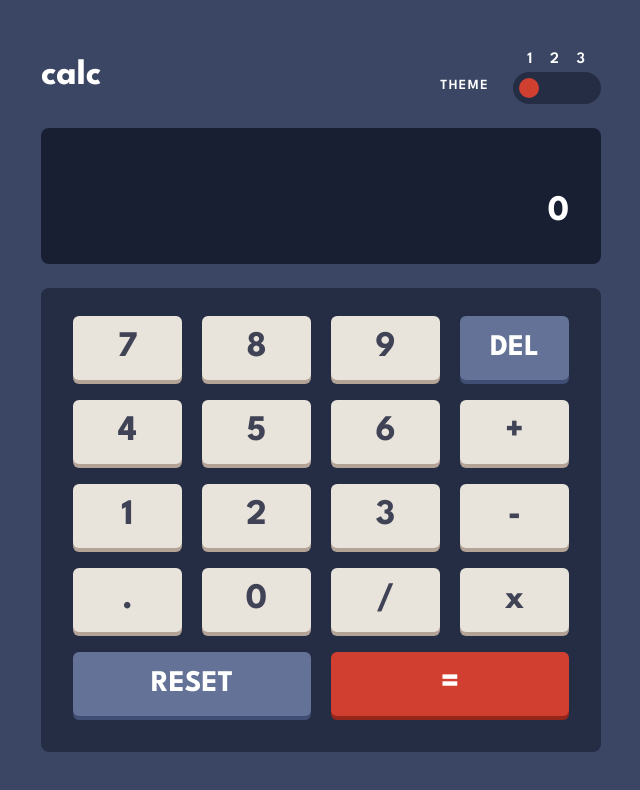
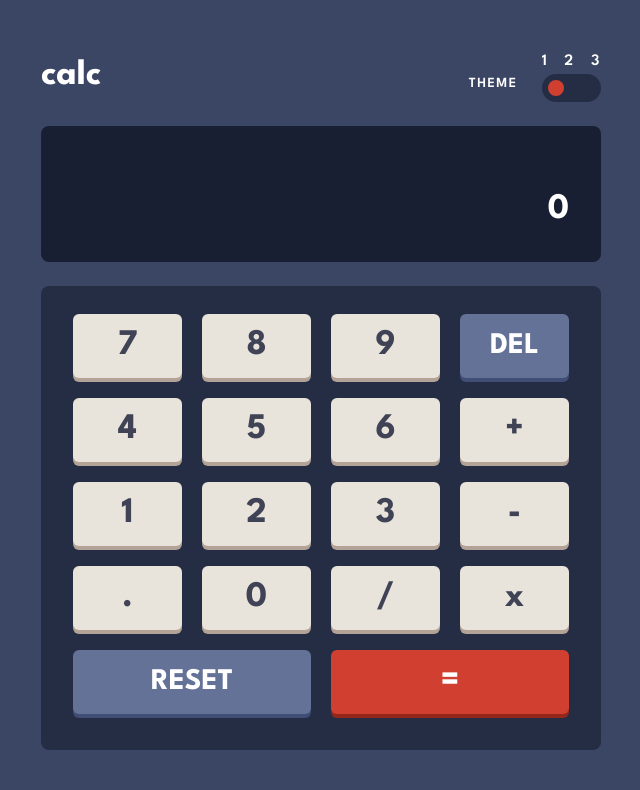
Before and after one commit to FlorianJourde/Frontend-Mentor-21-Calculator-app, a React (Vite) app: page / in a window 1280 px wide. Shown: the top 790 px of the page, without its empty margins (319-959 px from the left). Built offline with nearby package versions, Linux system fonts and the light colour scheme.

Commit message:
Update theme switcher function

```diff
--- a/src/Calculator.css
+++ b/src/Calculator.css
@@ -166,9 +166,14 @@
   @apply shadow-[0_0px_0px_0px_#94261a]
 }
 
-input[type="radio"]
+.switches::before
 {
   @apply appearance-none w-5 rounded-full aspect-square transition-colors duration-200
+}
+
+.switches::before
+{
+  @apply bg-[#d13f30]
 }
 
 input[type="radio"]:checked
--- a/src/components/Header.tsx
+++ b/src/components/Header.tsx
@@ -1,14 +1,28 @@
+import { useState } from 'react';
 import '../styles/Header.css'
 
 export default function ThemeSwitcher() {
+  const [theme, setTheme] = useState<number>(0);
 
-  const onChange = (e: any) => {
-    const clickedRadioButton = e.currentTarget;
-    const theme = clickedRadioButton.id;
+  const onClick = () => {
     const body = document.body;
 
-    body.className = "";
-    body.classList.add(theme)
+    switch (theme) {
+      case 0:
+        setTheme(1);
+        body.classList.add('retro');
+        break;
+      case 1:
+        setTheme(2);
+        body.className = '';
+        body.classList.add('synthwave');
+        break;
+      case 2:
+        setTheme(0);
+        body.className = '';
+        body.classList.remove();
+        break;
+    }
   }
 
   return (
@@ -22,17 +36,8 @@ export default function ThemeSwitcher() {
             <li>2</li>
             <li>3</li>
           </ul>
-          <ul className='switches flex gap-2 [&>li>input]:cursor-pointer [&>li]:flex p-1.5 rounded-3xl'>
-            <li>
-              <input type="radio" id="classic" name="theme-switcher" onChange={onChange} defaultChecked />
-            </li>
-            <li>
-              <input type="radio" id="retro" name="theme-switcher" onChange={onChange} />
-            </li>
-            <li>
-              <input type="radio" id="synthwave" name="theme-switcher" onChange={onChange} />
-            </li>
-          </ul>
+          <button onClick={onClick} className='switches flex  relative gap-2 [&>li>input]:cursor-pointer [&>li]:flex min-h-7 rounded-3xl w-full before:content-[""] before:height-1 before:h-4 before:w-4 before:top-1/2  before:left-1/2 before:translate-x-[calc(-50%-15px)] before:-translate-y-1/2 before:absolute before:transition-transform before:duration-400'>
+          </button>
         </div>
       </div>
     </div>
--- a/src/styles/Header.css
+++ b/src/styles/Header.css
@@ -62,9 +62,9 @@ body.retro
         @apply shadow-[0_0px_0px_0px_#903e03]
     }
 
-    input[type="radio"]:checked
+    .switches::before
     {
-        @apply bg-[#c85401]
+        @apply bg-[#c85401] -translate-x-1/2
     }
 }
 
@@ -132,9 +132,8 @@ body.synthwave
         @apply shadow-[0_0px_0px_0px_#6dfaf1]
     }
 
-
-    input[type="radio"]:checked
+    .switches::before
     {
-        @apply bg-[#00decf]
+        @apply bg-[#00decf] translate-x-[calc(-50%+15px)]
     }
 }
```
